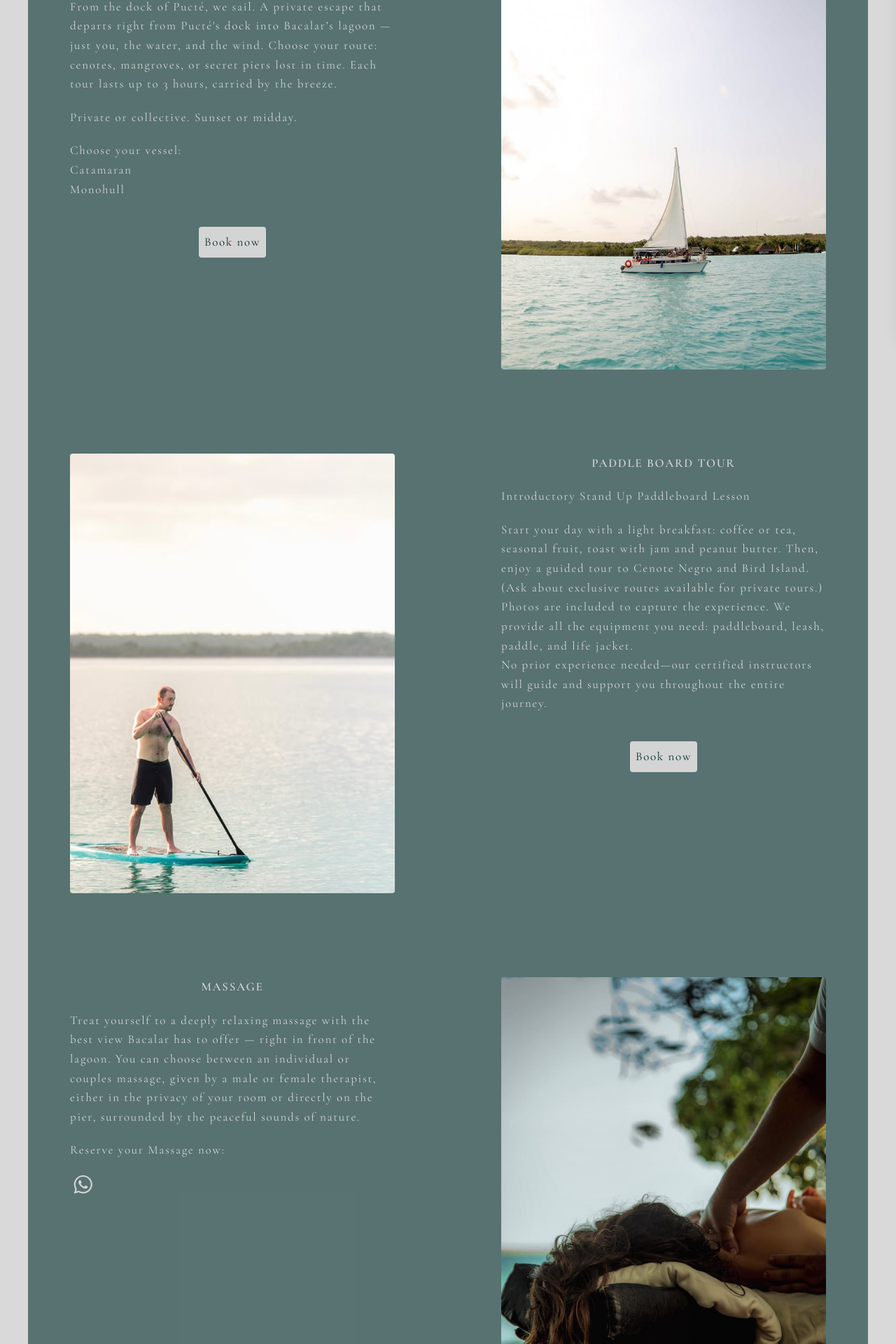
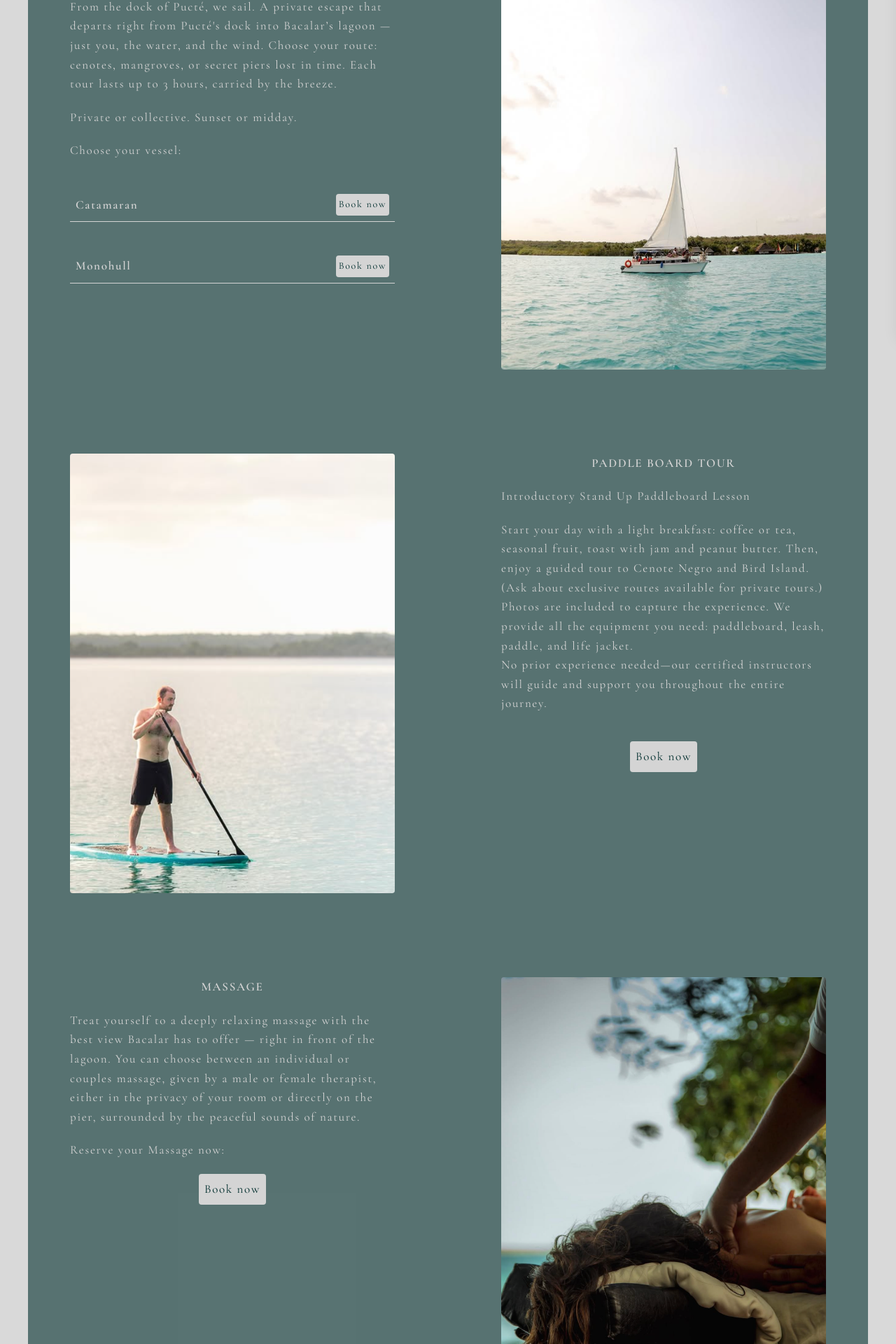
Before and after one commit to Panchita1989/pucte, a React (Vite) app: page /experiences in a window 1280 px wide. Shown: the part 328-2248 px from the top of the page at 70% size. Built offline with nearby package versions, Linux system fonts and the light colour scheme.

Commit message:
added links and book now button to experiences

```diff
--- a/src/components/experiences.jsx
+++ b/src/components/experiences.jsx
@@ -9,6 +9,10 @@ import { faWhatsapp } from '@fortawesome/free-brands-svg-icons'
 
 
 function Experiences() {
+
+      const massage = "Hi 👋 I would like to reserve a massage"
+      const urlMassage = `https://api.whatsapp.com/send?phone=529837529659&text=${encodeURIComponent(massage)}`
+
      return(
          <>
              <section className=' md:mx-10 mt-20 mb-5 py-5 bg-teal-950/60 text-neutral-300 tracking-widest leading-loose'>
@@ -23,14 +27,21 @@ function Experiences() {
                               <p className='pb-5'>Private or collective. Sunset or midday. </p>
                               <h4>Choose your vessel:</h4>
                               <ul className='md:mb-5 pb-5'>
-                                <li>Catamaran</li>
-                                <li> Monohull</li>
+                                <li className='mt-10 flex items-center justify-between border-b p-2'>
+                                  <h3>Catamaran</h3>
+                                  <a href="https://sailbacalar.com/" target='blank'>
+                                  <Button
+                                    className='text-[14px] active:bg-teal-950 active:text-neutral-300 xl:hover:bg-teal-950 xl:hover:text-neutral-300 banner-content bg-neutral-300 text-teal-950 p-1 rounded content-animate md:hover:cursor-pointer'
+                                    content='Book now' />
+                                    </a></li>
+                                <li className='mt-10 flex items-center justify-between border-b p-2'>
+                                  <h3>Monohull</h3>
+                                  <a href="" target='blank'>
+                                  <Button
+                                    className='text-[14px] active:bg-teal-950 active:text-neutral-300 xl:hover:bg-teal-950 xl:hover:text-neutral-300 banner-content bg-neutral-300 text-teal-950 p-1 rounded content-animate md:hover:cursor-pointer'
+                                    content='Book now' />
+                                    </a></li>
                               </ul>
-                              <div className='text-center mb-10'>
-                                <Button
-                                  className='active:bg-teal-950 active:text-neutral-300 xl:hover:bg-teal-950 xl:hover:text-neutral-300 banner-content bg-neutral-300 text-teal-950 p-2 rounded content-animate md:hover:cursor-pointer'
-                                  content='Book now' />
-                              </div>
                  </CardLeft>
                  <CardRight title='PADDLE BOARD TOUR' img='images/paddle.png'>
                      <h6 className='pb-5'>Introductory Stand Up Paddleboard Lesson</h6>
@@ -43,18 +54,25 @@ function Experiences() {
                       No prior experience needed—our certified instructors will guide and support you throughout the entire journey.
                      </p>
                      <div className='text-center mb-10'>
+                      <a href="" target='blank'>
                         <Button
                           className='active:bg-teal-950 active:text-neutral-300 xl:hover:bg-teal-950 xl:hover:text-neutral-300 banner-content bg-neutral-300 text-teal-950 p-2 rounded content-animate md:hover:cursor-pointer'
                           content='Book now' />
+                      </a>
                     </div>
                  </CardRight>
                  <CardLeft title='MASSAGE' img='images/massage.webp'>
                   <p className='pb-5'>Treat yourself to a deeply relaxing massage with the best view Bacalar has to offer — right in front of the
                     lagoon. You can choose between an individual or couples massage, given by a male or female therapist, either in
                     the privacy of your room or directly on the pier, surrounded by the peaceful sounds of nature.</p>
-
-                    <span className=''>Reserve your Massage now:</span><br/>
-                    <a href="" className=''><FontAwesomeIcon icon={faWhatsapp} className="active:text-teal-950  xl:hover:text-teal-950 text-3xl rounded-xl mt-5" /></a>
+                  <p>Reserve your Massage now:</p>
+                  <div className='text-center mt-5'>
+                      <a href={urlMassage} target='blank'>
+                        <Button
+                          className='active:bg-teal-950 active:text-neutral-300 xl:hover:bg-teal-950 xl:hover:text-neutral-300 banner-content bg-neutral-300 text-teal-950 p-2 rounded content-animate md:hover:cursor-pointer'
+                          content='Book now' />
+                      </a>
+                  </div>
 
 
                  </CardLeft>
--- a/src/components/footer.jsx
+++ b/src/components/footer.jsx
@@ -17,14 +17,15 @@ export default function Footer() {
             </section>
             <section className='hidden md:block text-center'>
                 <h2>CONTACT</h2>
-                <p><a href="mailto:info@pucte.com?subject=Contact%20from%20Website&body=I%20would%20like%20to%20get%20more%20information.">info@pucte.com </a><br /><a href={url} target='blank' rel="noopener noreferrer">(+52) 983 752 96 59</a></p>
+                <p><a href="mailto:info@pucte.com?subject=Contact%20from%20Website&body=I%20would%20like%20to%20get%20more%20information.">info@pucte.com </a><br />
+                <a href={url} target='blank' rel="noopener noreferrer">(+52) 983 752 96 59</a></p>
             </section>
             <section className='text-center' >
                 <h2 className='hidden md:block'>FOLLOW</h2>
                 <a href='https://www.instagram.com/pucte_bacalar/' target='blank'><FontAwesomeIcon className='mt-1 text-lg' icon={faInstagram} /></a>
             </section>
             <section className='text-center md:hidden'>
-                <a href='https://www.instagram.com/pucte_bacalar/' target='blank'><FontAwesomeIcon className='mt-1 text-lg' icon={faWhatsapp} /></a>
+                <a href={url} target='blank'><FontAwesomeIcon className='mt-1 text-lg' icon={faWhatsapp} /></a>
             </section>
         </section>
     )
```
